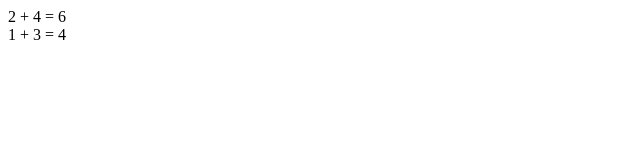
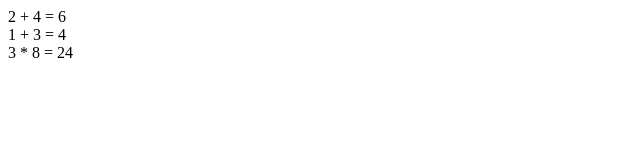
Before and after one commit to MIN-JU-CHO/testforgit, a plain HTML site: page index.html in a window 1280 px wide. Shown: the full height of the page, 0-640 px from the left. Drawn offline with Linux system fonts and the light colour scheme.

Commit message:
3 * 8 = 24 라인 작성

```diff
--- a/index.html
+++ b/index.html
@@ -4,6 +4,7 @@
   </head>
   <body>
     2 + 4 = 6 <br />
-    1 + 3 = 4
+    1 + 3 = 4 <br />
+    3 * 8 = 24
   </body>
 </html>
```
